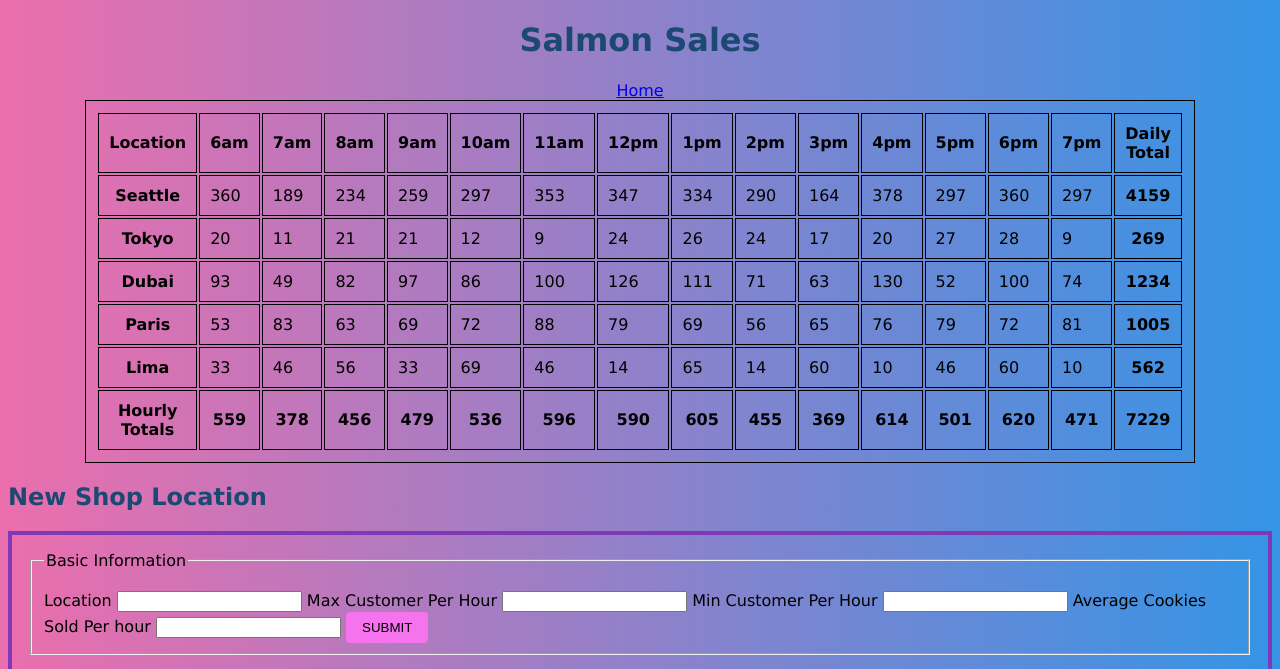
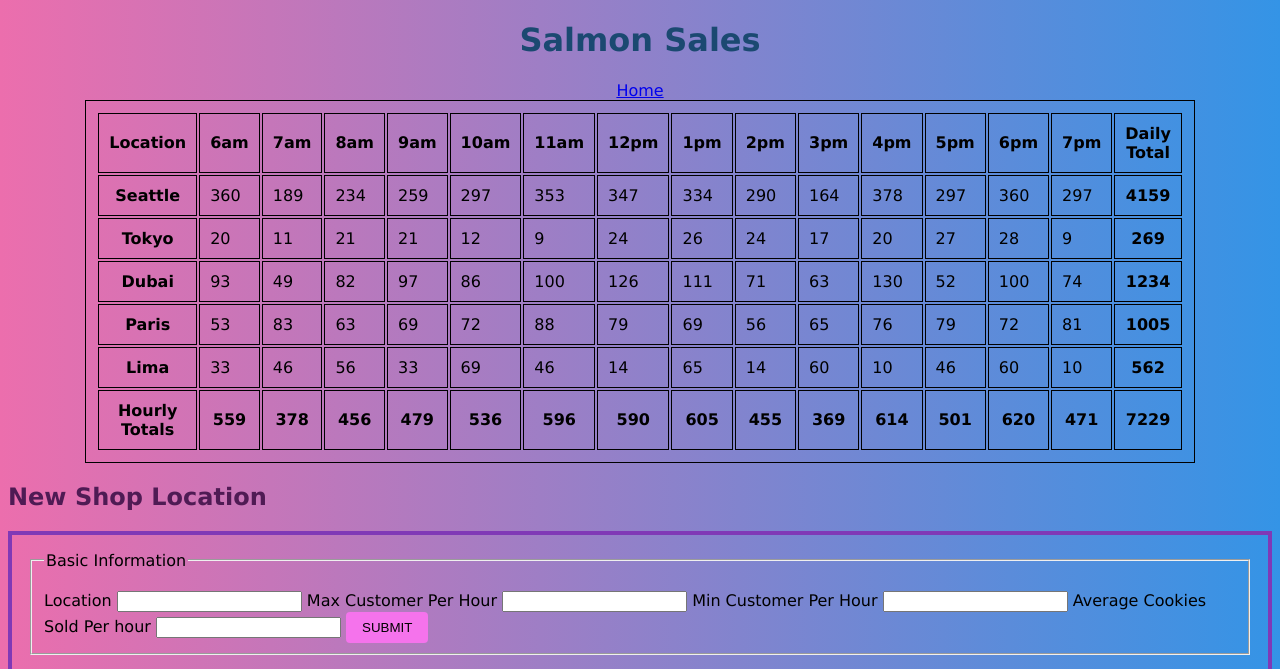
Before and after one commit to JessMMartin/Cookie-stand, a plain HTML site: page sales.html in a window 1280 px wide. Shown: the top 669 px of the page. Drawn offline with Linux system fonts and the light colour scheme.

Commit message:
changed a font colour

```diff
--- a/style.css
+++ b/style.css
@@ -21,7 +21,7 @@ h3 {
 }
 h2 {
   font-family: "Lucida Sans", "Lucida Sans Regular", "Lucida Grande", "Lucida Sans Unicode", Geneva, Verdana, sans-serif;
-  color: #1b4971;
+  color: #4f1b54;
 }
 
 fieldset,
```
